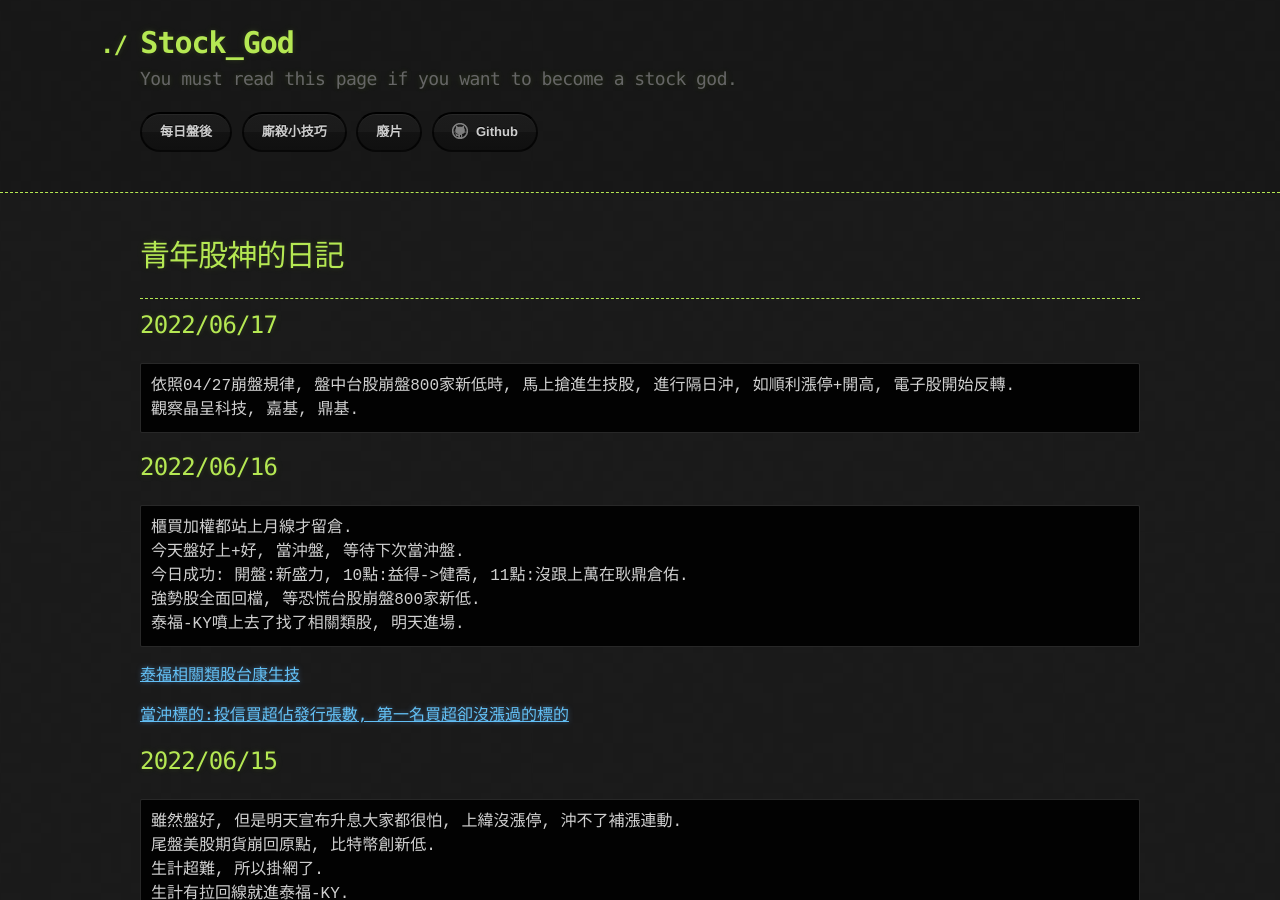
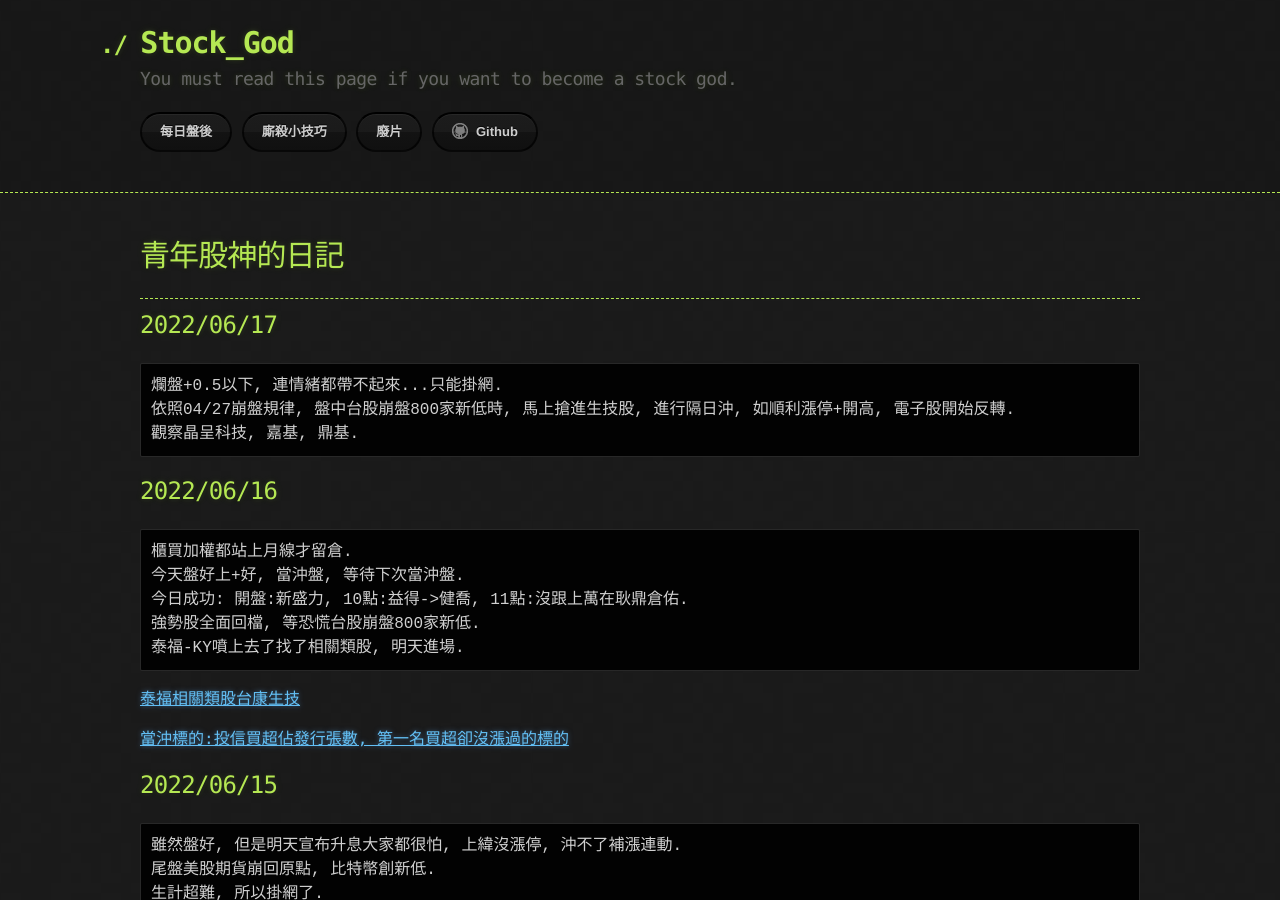
Before and after one commit to lepg5487/Stock_God, a Jekyll site: the page built from index.md, in a window 1280 px wide and 900 px high. Built offline with Jekyll 4.4.1, drawn with Linux system fonts in a browser that asks for light colours; our own code applies the rules of GitHub Pages for plain Markdown files.

Commit message:
Update index.md

````diff
--- a/index.md
+++ b/index.md
@@ -8,6 +8,7 @@ layout: testlayouts
 
 ## 2022/06/17
 ```
+爛盤+0.5以下, 連情緒都帶不起來...只能掛網.
 依照04/27崩盤規律, 盤中台股崩盤800家新低時, 馬上搶進生技股, 進行隔日沖, 如順利漲停+開高, 電子股開始反轉.
 觀察晶呈科技, 嘉基, 鼎基.
 ```
````
